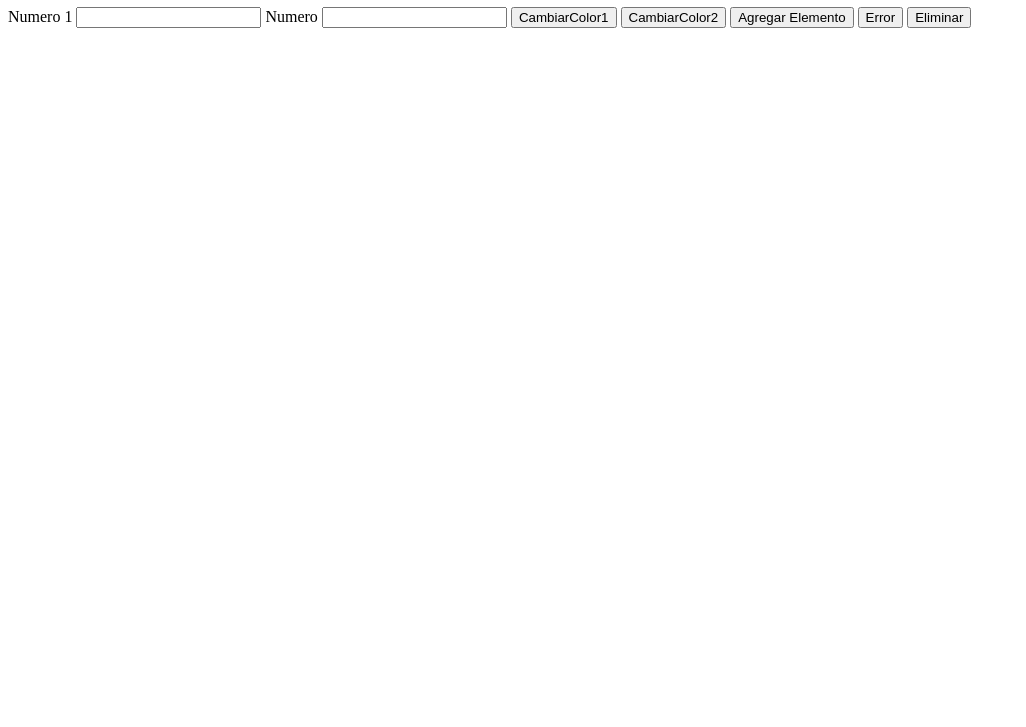
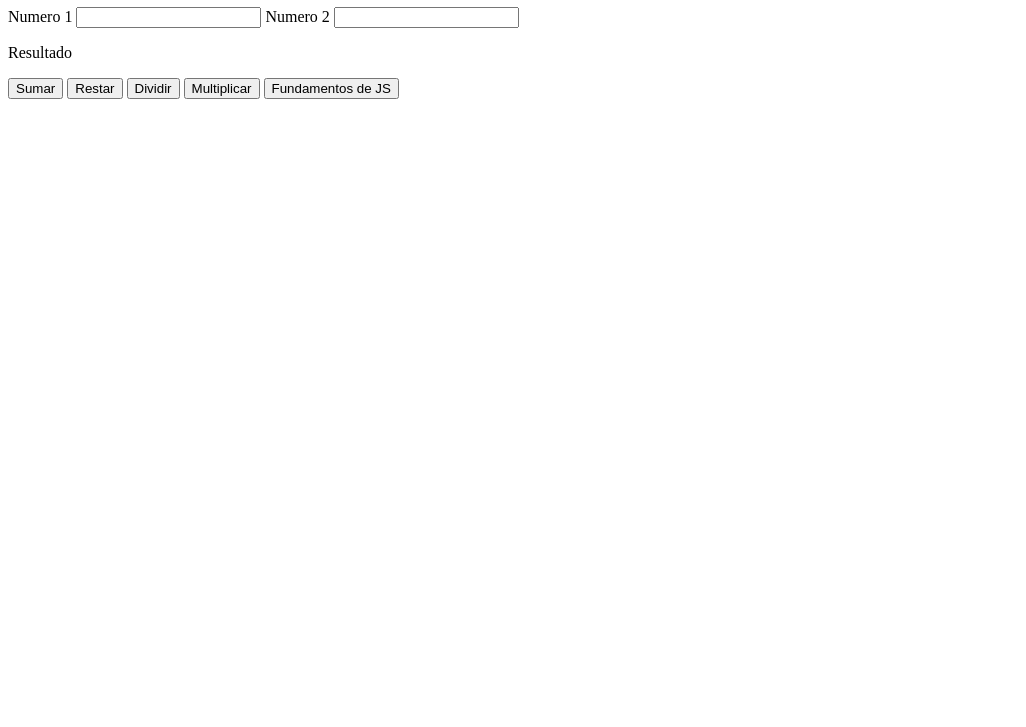
Before and after one commit to JordiFPA/pw_unidad1_jp, a plain HTML site: page pw_unidad1_jp/pages/calculadoraexterna.html in a window 1280 px wide. Shown: the part 73-800 px from the top of the page, without its empty margins (0-1026 px from the left). Drawn offline with Linux system fonts and the light colour scheme.

Commit message:
Taller 7 Fundamentos JS

```diff
--- a/pw_unidad1_jp/js/calculadora.js
+++ b/pw_unidad1_jp/js/calculadora.js
@@ -0,0 +1,135 @@
+const SUMA = '+';
+const RESTA = '-';
+const MULTIPLICAR = '*';
+const DIVIDIR = '/'
+function sumar(numero1, numero2) {
+    return numero1 + numero2;
+
+}
+function restar(numero1, numero2) {
+    return numero1 - numero2;
+
+}
+function multiplicar(numero1, numero2) {
+    return numero1 * numero2;
+
+}
+function dividir(numero1, numero2) {
+    return numero1 / numero2;
+
+}
+
+function evaluarOperacion(tipo) {
+    let num1 = parseFloat(document.getElementById('id_numero_1').value);
+    let num2 = parseFloat(document.getElementById('id_numero_2').value);
+    let resultado = 0;
+
+    if (tipo === SUMA) {
+        resultado = sumar(num1, num2);
+    }
+    if (tipo === RESTA) {
+        resultado = restar(num1, num2);
+    }
+    if (tipo === MULTIPLICAR) {
+        resultado = multiplicar(num1, num2);
+    }
+    if (tipo === DIVIDIR) {
+        resultado = dividir(num1, num2);
+    }
+    document.getElementById('id_resultado').innerText = document.getElementById('id_resultado').innerText + resultado.toString();
+    console.log(resultado);
+    console.log('texto de prueba')
+}
+
+const fundamentos = () => {
+    console.log('Fundamentos JS');
+
+
+    /* Arreglos */
+
+    const diasLaborales = ['Lunes', 'Martes', 'Miercoles', 'Jueves', 'Viernes'];
+    console.log(diasLaborales);
+    console.log(diasLaborales[0]);
+    console.log(diasLaborales[10]);
+
+    let valor = '';
+    console.log(valor);
+
+    diasLaborales.push('Sabado');
+    diasLaborales.unshift('Dias');
+    console.log(diasLaborales)
+
+    const numeroImpares = [1, 3, 5, 7, 9];
+    const numerosPares = [2, 4, 6, 8];
+
+    const numeros = numerosPares.concat(numeroImpares);
+    console.log(numeros)
+
+    /* Sentencias de control */
+
+    for (const dia of diasLaborales) {
+        console.log(dia)
+        if (dia === 'Viernes') {
+            console.log('Por fin viernes')
+
+        } else {
+            console.log('aun no es viernes');
+
+        }
+
+        if (dia !== 'Viernes') {
+            console.log('Dia normal')
+
+        } else {
+            console.log('Dia de salida');
+
+        }
+    }
+
+    /* manejo de objetos */
+
+    const miProfesor = {
+        nombre: 'Jordi',
+        apellido: 'Pila',
+        edad: '23',
+        genero: 'Masculino',
+        ciudad: 'Machachi'
+    }
+
+    console.log(miProfesor);
+    console.log(miProfesor.nombre);
+    /*Seteo de atributos*/
+
+    miProfesor.apellido = 'Aguaisa';
+    console.log(miProfesor);
+
+    if(miProfesor.ciudad ==='Quito') {
+        console.log('Es de la capital')
+    } else {
+        console.log('Pertenece a otra ciudad')
+    }
+    const estudiante1 ={
+        nombre: 'Fatima',
+        apellido: 'Fiallos',
+        edad: '23'
+    }
+
+    const estudiante2 ={
+        nombre: 'Bruno',
+        apellido: 'Miranda',
+        edad: '23'
+    }
+    const estudiante3 ={
+        nombre: 'Henry',
+        apellido: 'Asd',
+        edad: '23'
+    }
+
+
+    const estudiantes = [estudiante1,estudiante2,estudiante3];
+
+    console.table(estudiantes)
+
+
+
+}
--- a/pw_unidad1_jp/pages/calculadoraexterna.html
+++ b/pw_unidad1_jp/pages/calculadoraexterna.html
@@ -18,16 +18,18 @@
         <div id="id_espacio"> </div>
         <label id="id_label_1" for="id_numero_1">Numero 1 </label>
         <input id="id_numero_1" type="number">
-        <label id="id_label_2" for="id_numero_2">Numero</label>
+        <label id="id_label_2" for="id_numero_2">Numero 2 </label>
         <input id="id_numero_2" type="number">
-        <button onclick="cambiarColor('id_label_1','blue')"> CambiarColor1 </button>
-        <button onclick="cambiarColor('id_label_2','yellow')">CambiarColor2 </button>
-        <button onclick="agregarBoton()">Agregar Elemento</button>
-        <button id="id_error">Error</button>
-        <button onclick="eliminar('id_error')">Eliminar</button>
 
-        <label id="id_concatenar" for=""></label>
-    </section>
+        <p id="id_resultado">Resultado </p>
+
+        <Button onclick="evaluarOperacion('+')">Sumar </Button>
+        <Button onclick="evaluarOperacion('-')">Restar</Button>
+        <button onclick="evaluarOperacion('/')">Dividir</button>
+        <button onclick="evaluarOperacion('*')">Multiplicar</button>
+        <button onclick="fundamentos()">Fundamentos de JS</button>
+
+     </section>
 
     <aside></aside>
 
```
